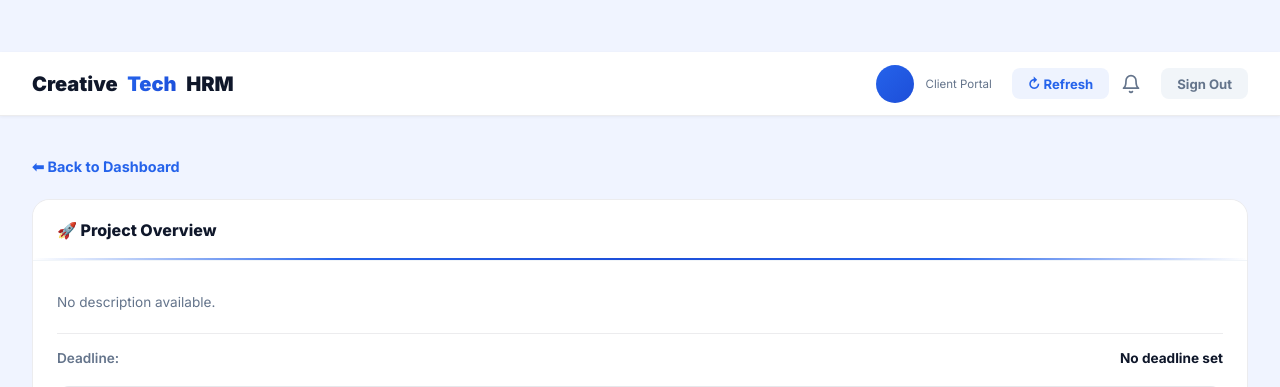
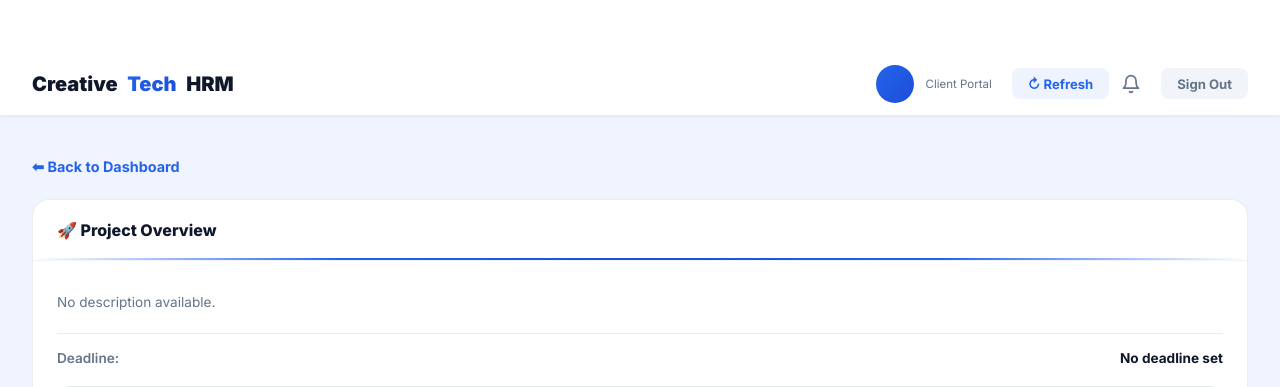
Before and after one commit to abi-kgb/myhrm, a Django app: template employees/templates/employees/client_project_detail.html in a window 1280 px wide. Shown: the top 387 px of the page. Run offline with Django 5.2, Linux system fonts and the light colour scheme; the template is opened without the code that fills it, so the values that code supplies are empty.

Commit message:
Client Portal navbar: extend white background to top of screen so scrolled content is hidden above brand text

```diff
--- a/employees/templates/employees/client_dashboard.html
+++ b/employees/templates/employees/client_dashboard.html
@@ -67,12 +67,12 @@ body { background: #f0f4ff; min-height: 100vh; color: var(--text-main); padding-
         /* NAVBAR */
         .navbar {
             background: var(--card-bg);
-            padding: 0 2rem;
-            height: 64px;
+            padding: 52px 2rem 0 2rem;
+            height: 116px;
             display: flex; align-items: center; justify-content: space-between;
             border-bottom: 1px solid var(--border);
             box-shadow: 0 1px 3px rgba(0,0,0,0.05);
-            position: fixed; top: 52px; left: 0; right: 0; z-index: 9999;
+            position: fixed; top: 0; left: 0; right: 0; z-index: 9999;
         }
         .navbar-brand { font-size: 1.25rem; font-weight: 900; color: var(--text-main); display: flex; align-items: center; gap: 0.6rem; text-decoration: none; }
         .navbar-brand span { background: linear-gradient(135deg,var(--primary),var(--primary-hover)); -webkit-background-clip:text; -webkit-text-fill-color:transparent; background-clip:text; }
--- a/employees/templates/employees/client_project_detail.html
+++ b/employees/templates/employees/client_project_detail.html
@@ -39,12 +39,12 @@ body { background: #f0f4ff; min-height: 100vh; color: var(--text-main); padding-
         /* NAVBAR */
         .navbar {
             background: var(--card-bg);
-            padding: 0 2rem;
-            height: 64px;
+            padding: 52px 2rem 0 2rem;
+            height: 116px;
             display: flex; align-items: center; justify-content: space-between;
             border-bottom: 1px solid var(--border);
             box-shadow: 0 1px 3px rgba(0,0,0,0.05);
-            position: fixed; top: 52px; left: 0; right: 0; z-index: 9999;
+            position: fixed; top: 0; left: 0; right: 0; z-index: 9999;
         }
         .navbar-brand { font-size: 1.25rem; font-weight: 900; color: var(--text-main); display: flex; align-items: center; gap: 0.6rem; text-decoration: none; }
         .navbar-brand span { background: linear-gradient(135deg,var(--primary),var(--primary-hover)); -webkit-background-clip:text; -webkit-text-fill-color:transparent; background-clip:text; }
```
